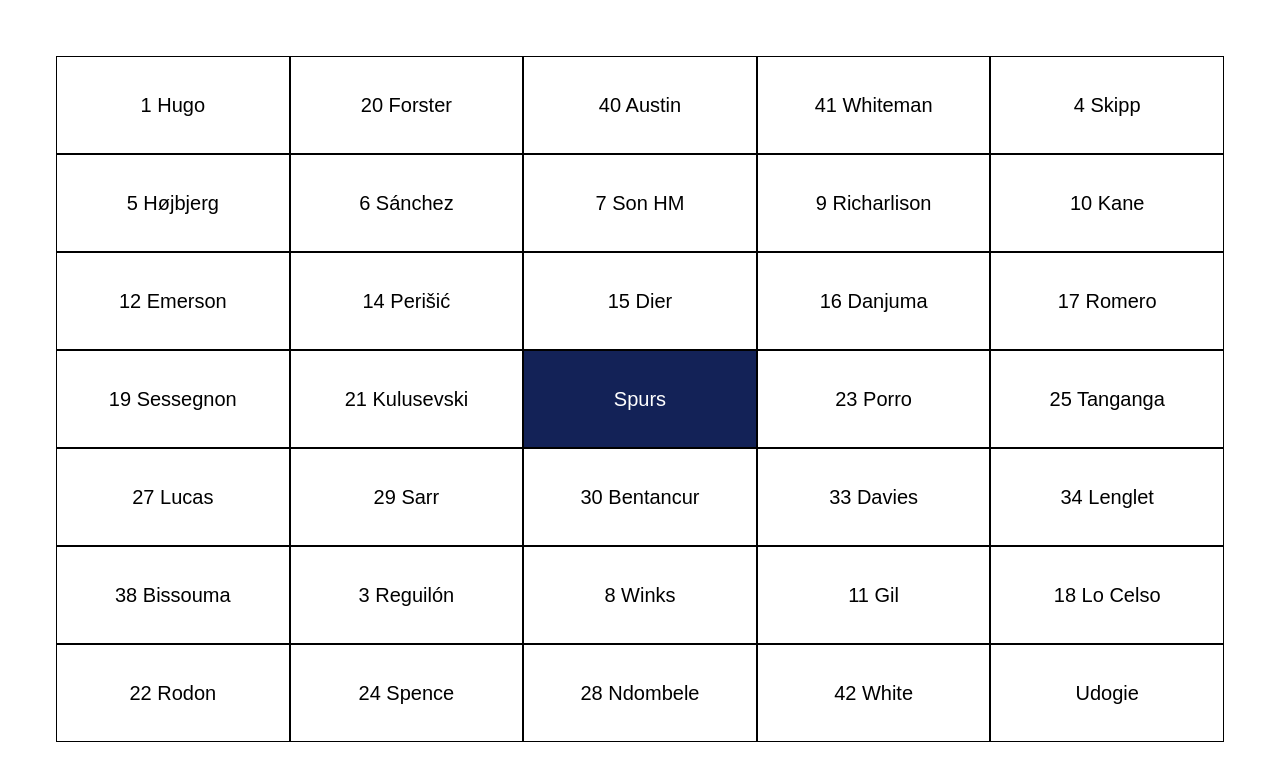
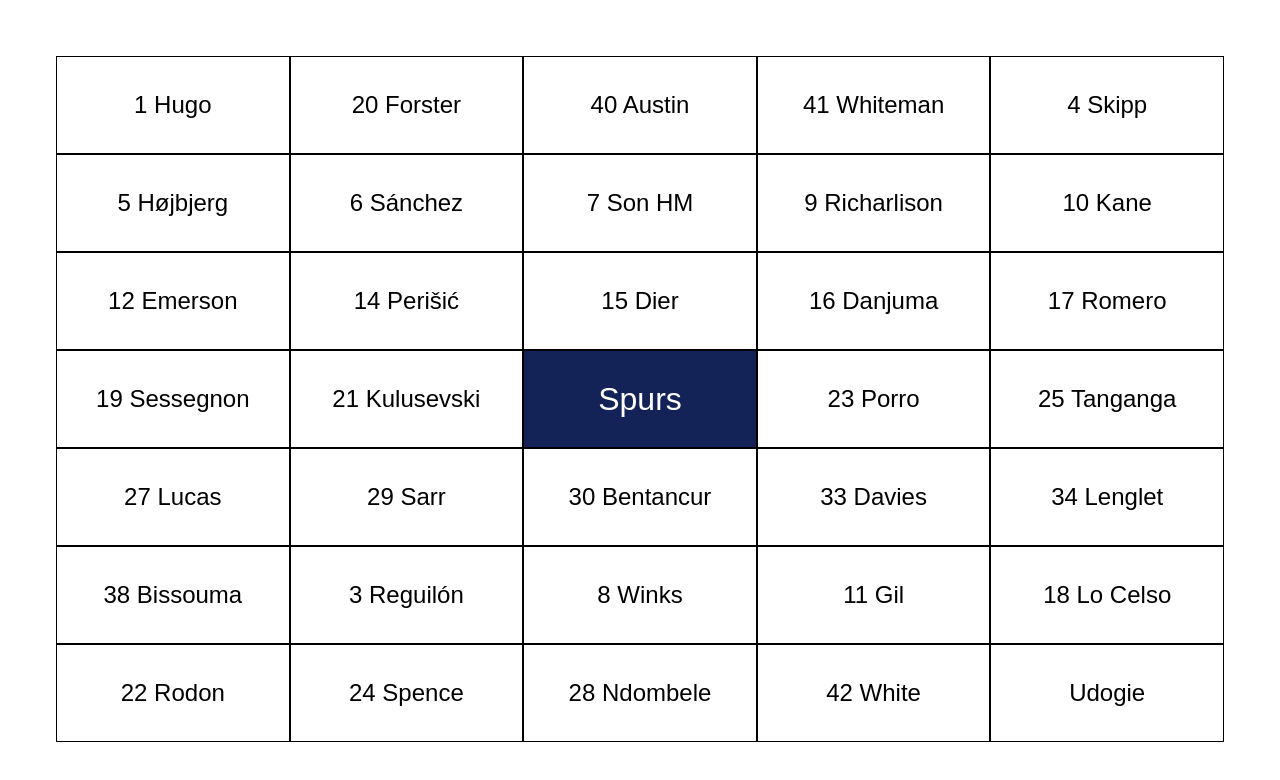
Before and after one commit to SimenHund/Spurs-Squad, a plain HTML site: page index.html in a window 1280 px wide. Drawn offline with Linux system fonts and the light colour scheme.

Commit message:
Update index.html

```diff
--- a/index.html
+++ b/index.html
@@ -18,7 +18,7 @@
 			justify-content: center;
 			background-color: white;
 			color: black;
-			font-size: 20px;
+			font-size: 24px;
 			font-family: Arial, sans-serif;
 			border: 1px solid black;
 			cursor: pointer;
@@ -30,7 +30,7 @@
 			justify-content: center;
 			background-color: #132257;
 			color: white;
-			font-size: 20px;
+			font-size: 32px;
 			font-family: Arial, sans-serif;
 			border: 1px solid black;
 			cursor: default;
```
